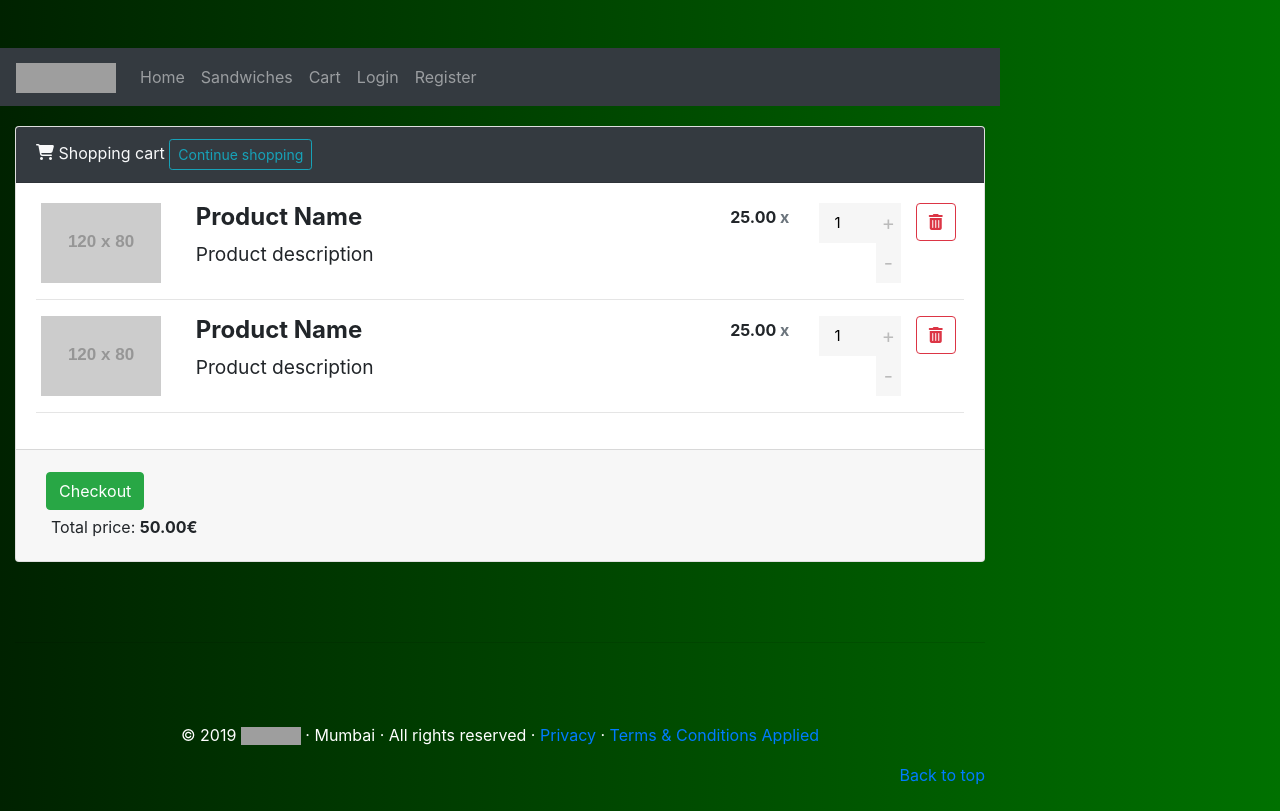
After one commit to Devanshi1500/Subway, a Python web app: template myproject/templates/cart.html in a window 1280 px wide. The commit adds this page. Run offline with Jinja, Linux system fonts and the light colour scheme; the template is opened without the code that fills it, so the values that code supplies are empty; grey boxes labelled with a size stand in for pictures from a placeholder-image service; some libraries are stand-ins or nearby versions; grey boxes are pictures that could not be loaded.

Commit message:
cart.css,cart.html added and two more models added

```diff
--- a/myproject/templates/base.html
+++ b/myproject/templates/base.html
@@ -49,6 +49,9 @@ body {
       </li>
       <li class="nav-item">
         <a class="nav-link" href="{{url_for('subs')}}">Sandwiches</a>
+      </li>
+      <li class="nav-item">
+        <a class="nav-link" href="{{url_for('cart')}}">Cart</a>
       </li>
       {% if current_user.is_authenticated %}
       <li class="nav-item">
--- /dev/null
+++ b/myproject/templates/cart.css
@@ -0,0 +1,65 @@
+quantity {
+    float: left;
+    margin-right: 15px;
+    background-color: #eee;
+    position: relative;
+    width: 80px;
+    overflow: hidden
+}
+
+.quantity input {
+    margin: 0;
+    text-align: center;
+    width: 15px;
+    height: 15px;
+    padding: 0;
+    float: right;
+    color: #000;
+    font-size: 20px;
+    border: 0;
+    outline: 0;
+    background-color: #F6F6F6
+}
+
+.quantity input.qty {
+    position: relative;
+    border: 0;
+    width: 100%;
+    height: 40px;
+    padding: 10px 25px 10px 10px;
+    text-align: center;
+    font-weight: 400;
+    font-size: 15px;
+    border-radius: 0;
+    background-clip: padding-box
+}
+
+.quantity .minus, .quantity .plus {
+    line-height: 0;
+    background-clip: padding-box;
+    -webkit-border-radius: 0;
+    -moz-border-radius: 0;
+    border-radius: 0;
+    -webkit-background-size: 6px 30px;
+    -moz-background-size: 6px 30px;
+    color: #bbb;
+    font-size: 20px;
+    position: absolute;
+    height: 50%;
+    border: 0;
+    right: 0;
+    padding: 0;
+    width: 25px;
+    z-index: 3
+}
+
+.quantity .minus:hover, .quantity .plus:hover {
+    background-color: #dad8da
+}
+
+.quantity .minus {
+    bottom: 0
+}
+.shopping-cart {
+    margin-top: 20px;
+}
--- /dev/null
+++ b/myproject/templates/cart.html
@@ -0,0 +1,95 @@
+{%extends 'base.html'%}
+{%block content%}
+
+<link href="//maxcdn.bootstrapcdn.com/bootstrap/4.0.0/css/bootstrap.min.css" rel="stylesheet" id="bootstrap-css">
+<script src="//maxcdn.bootstrapcdn.com/bootstrap/4.0.0/js/bootstrap.min.js"></script>
+<script src="//code.jquery.com/jquery-1.11.1.min.js"></script>
+<link href="cart.css" rel="stylesheet">
+<!------ Include the above in your HEAD tag ---------->
+
+<script src="https://use.fontawesome.com/c560c025cf.js"></script>
+<div class="container">
+   <div class="card shopping-cart">
+            <div class="card-header bg-dark text-light">
+                <i class="fa fa-shopping-cart" aria-hidden="true"></i>
+                Shopping cart
+                <a href="" class="btn btn-outline-info btn-sm pull-right">Continue shopping</a>
+                <div class="clearfix"></div>
+            </div>
+            <div class="card-body">
+                    <!-- PRODUCT -->
+                    <div class="row">
+                        <div class="col-12 col-sm-12 col-md-2 text-center">
+                                <img class="img-responsive" src="http://placehold.it/120x80" alt="prewiew" width="120" height="80">
+                        </div>
+                        <div class="col-12 text-sm-center col-sm-12 text-md-left col-md-6">
+                            <h4 class="product-name"><strong>Product Name</strong></h4>
+                            <h4>
+                                <small>Product description</small>
+                            </h4>
+                          </div>
+                      <div class="col-12 col-sm-12 text-sm-center col-md-4 text-md-right row">
+                          <div class="col-3 col-sm-3 col-md-6 text-md-right" style="padding-top: 5px">
+                              <h6><strong>25.00 <span class="text-muted">x</span></strong></h6>
+                          </div>
+                          <div class="col-4 col-sm-4 col-md-4">
+                              <div class="quantity">
+                                  <input type="button" value="+" class="plus">
+                                  <input type="number" step="1" max="99" min="1" value="1" title="Qty" class="qty"
+                                         size="4">
+                                  <input type="button" value="-" class="minus">
+                              </div>
+                          </div>
+                          <div class="col-2 col-sm-2 col-md-2 text-right">
+                              <button type="button" class="btn btn-outline-danger btn-xs">
+                                  <i class="fa fa-trash" aria-hidden="true"></i>
+                              </button>
+                          </div>
+                      </div>
+                  </div>
+                  <hr>
+                  <!-- END PRODUCT -->
+                    <!-- PRODUCT -->
+                    <div class="row">
+                        <div class="col-12 col-sm-12 col-md-2 text-center">
+                                <img class="img-responsive" src="http://placehold.it/120x80" alt="prewiew" width="120" height="80">
+                        </div>
+                        <div class="col-12 text-sm-center col-sm-12 text-md-left col-md-6">
+                            <h4 class="product-name"><strong>Product Name</strong></h4>
+                            <h4>
+                                <small>Product description</small>
+                            </h4>
+                        </div>
+                        <div class="col-12 col-sm-12 text-sm-center col-md-4 text-md-right row">
+                            <div class="col-3 col-sm-3 col-md-6 text-md-right" style="padding-top: 5px">
+                                <h6><strong>25.00 <span class="text-muted">x</span></strong></h6>
+                            </div>
+                            <div class="col-4 col-sm-4 col-md-4">
+                                <div class="quantity">
+                                  <input type="button" value="+" class="plus">
+                                    <input type="number" step="1" max="99" min="1" value="1" title="Qty" class="qty"
+                                           size="4">
+                                    <input type="button" value="-" class="minus">
+                                </div>
+                            </div>
+                            <div class="col-2 col-sm-2 col-md-2 text-right">
+                                <button type="button" class="btn btn-outline-danger btn-xs">
+                                    <i class="fa fa-trash" aria-hidden="true"></i>
+                                </button>
+                            </div>
+                        </div>
+                    </div>
+                    <hr>
+            </div>
+            <div class="card-footer">
+
+                <div class="pull-right" style="margin: 10px">
+                    <a href="" class="btn btn-success pull-right">Checkout</a>
+                    <div class="pull-right" style="margin: 5px">
+                        Total price: <b>50.00€</b>
+                    </div>
+                </div>
+            </div>
+        </div>
+</div>
+{%endblock%}
```
Also changed, not shown: app.py (+97 -33 lines), myproject/forms.py (+20 -15 lines), myproject/models.py (+43 -14 lines), myproject/data.sqlite, 3 other files.
